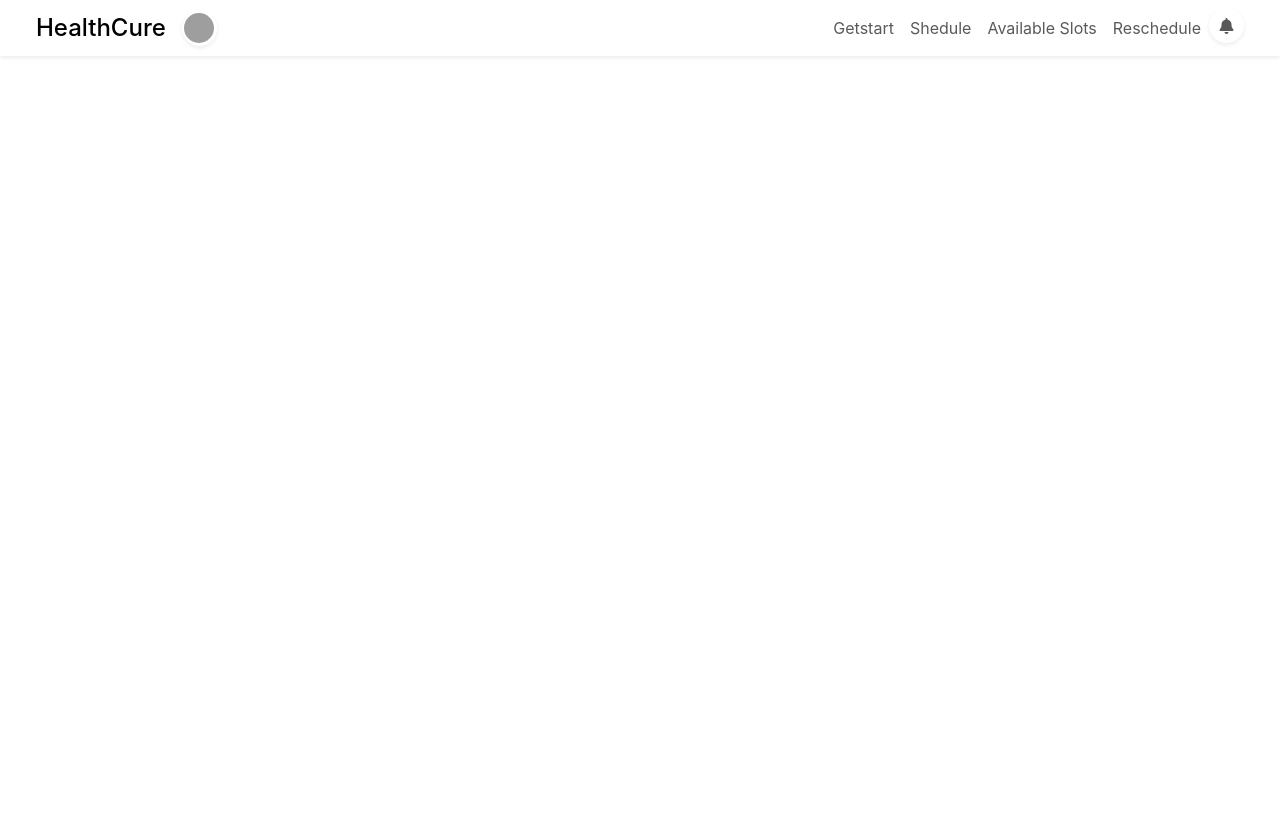
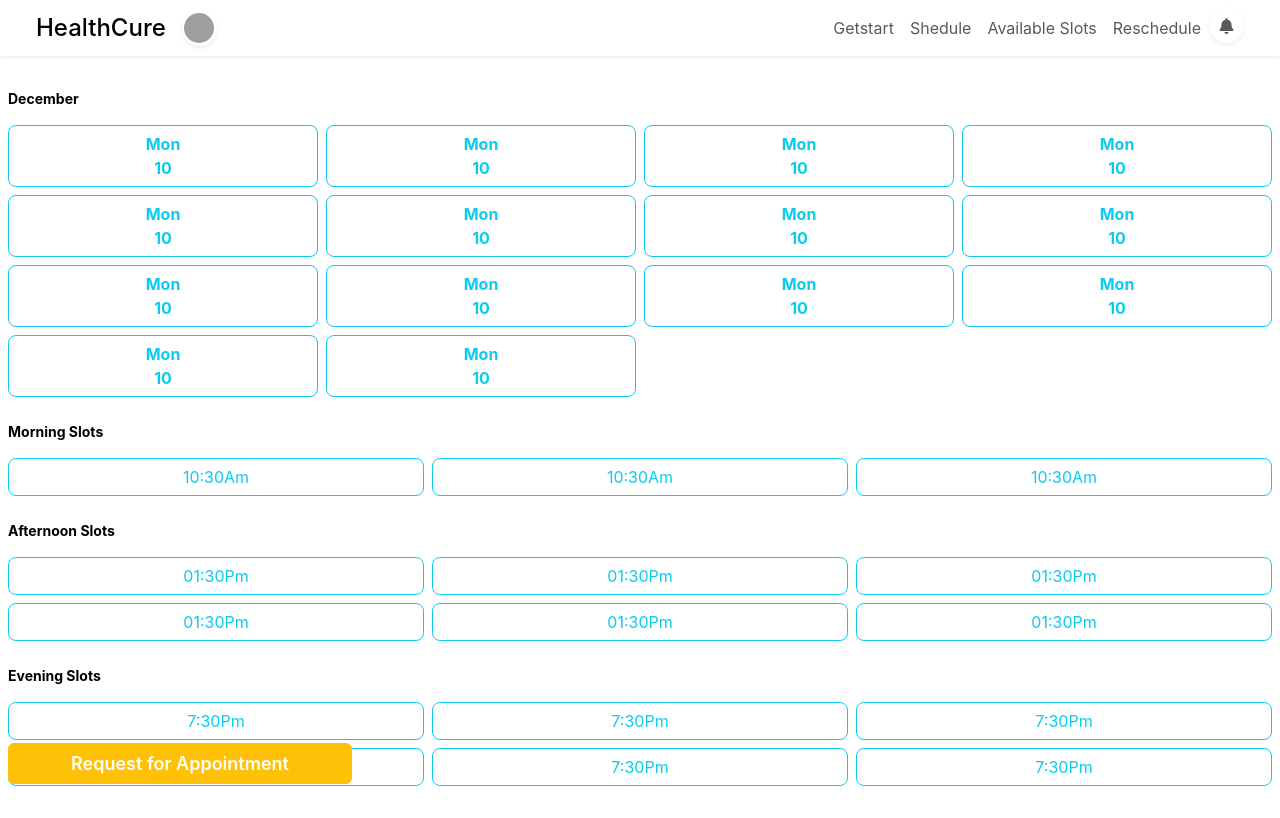
Before and after one commit to dhananjayyadav21/HealthCure, a React (Create React App) app in the folder client/: page /bookSedule in a window 1280 px wide. Built offline with nearby package versions, Linux system fonts and the light colour scheme; grey boxes are pictures that could not be loaded.

Commit message:
create doctor Details and BookShedule

```diff
--- a/client/src/components/BookSedule.jsx
+++ b/client/src/components/BookSedule.jsx
@@ -1,9 +1,78 @@
 import React from 'react'
+import { Link } from 'react-router-dom'
 
 const BookSedule = () => {
+
+    let date = [{},{},{},{},{},{},{},{},{},{},{},{},{},{}]
+    let morning = [{},{},{}]
+    let Afternoon = [{},{},{},{},{},{}]
+    let Evening = [{},{},{},{},{},{},]
+
   return (
     <>
+      <div className='BookSedule-container p-2 potion-relative'>
 
+        {/* Sedule Date */}
+        <section className='SeduleDate my-4'>
+            <small><p className='fw-bold'>December</p></small>
+            <div className='row g-2'>
+               {date.map((e)=>
+                <div className='col-3'>
+                    <div className='btn btn-outline-info fw-bolder rounded-3 d-flex flex-column justify-content-center'>
+                    <p className='m-0'>Mon</p>
+                    <p className='m-0'>10</p>
+                    </div>
+                </div> )}
+            </div>
+        </section>
+
+        {/* Morning Slots */}
+        <section className='MorningSlots my-4'>
+            <small><p className='fw-bold'>Morning Slots</p></small>
+            <div className='row g-2'>
+               {morning.map((e)=>
+                <div className='col-4'>
+                    <div className='btn btn-outline-info rounded-3 d-flex justify-content-center'>
+                        <p className='m-0'>10:30</p>
+                        <p className='m-0'>Am</p>
+                    </div>
+                </div> )}
+            </div>
+        </section>
+
+        {/* Afternoon Slots */}
+        <section className='AfternoonSlots my-4'>
+            <small><p className='fw-bold'>Afternoon Slots</p></small>
+            <div className='row g-2'>
+               {Afternoon.map((e)=>
+                <div className='col-4'>
+                    <div className='btn btn-outline-info rounded-3 d-flex justify-content-center'>
+                        <p className='m-0'>01:30</p>
+                        <p className='m-0'>Pm</p>
+                    </div>
+                </div> )}
+            </div>
+        </section>
+
+        {/* Evening Slots */}
+        <section className='EveningSlots my-4'>
+            <small><p className='fw-bold'>Evening Slots</p></small>
+            <div className='row g-2'>
+            {Evening.map((e)=>
+                <div className='col-4'>
+                    <div className='btn btn-outline-info rounded-3 d-flex justify-content-center'>
+                        <p className='m-0'>7:30</p>
+                        <p className='m-0'>Pm</p>
+                    </div>
+                </div> )}
+            </div>
+        </section>
+
+        <div>
+            <Link className='btn btn-warning btn-RequestAppointment text-white fw-sm-bold my-3' to="/">Request for Appointment</Link>
+        </div>
+
+      </div>
     </>
   )
 }
--- a/client/src/components/DoctorCards.jsx
+++ b/client/src/components/DoctorCards.jsx
@@ -1,9 +1,17 @@
 import React from 'react'
+import { useNavigate } from 'react-router-dom'
 
 const DoctorCards = () => {
+
+   const navigate = useNavigate();
+
+   const ShowDoctorDetails = ()=>{
+      navigate("/doctorDetail")
+   }
+
   return (
     <>
-        <div className="col-sm-6 col-md-3">
+        <div className="col-sm-6 col-md-3" onClick={ShowDoctorDetails}>
             <div className='Doctor-card mx-1 rounded-3 d-flex flex-column justify-content-center align-items-center gap-2 shadow-sm rounded-3 cursor-pointer'>
                 <div className='Doctor-img-container rounded-top-3'>
                     <img className='card-img-top' src="assets/img/Doctor_icon.png" alt="Doctors" />
--- a/client/src/index.css
+++ b/client/src/index.css
@@ -123,8 +123,9 @@ code {
   color: rgb(221, 221, 5);
 }
 
-.DoctorDetail-left-container .btn-Appointment {
-  /* width: calc(100% - 14px); */
+.DoctorDetail-left-container .btn-Appointment,
+.btn-RequestAppointment {
+  width: calc(100% - 16px);
   font-size: large;
   font-weight: 600;
   position: fixed;
@@ -164,7 +165,13 @@ code {
 }
 
 @media screen and (min-width: 720px) {
-
+  .btn-RequestAppointment {
+    width: calc(30% - 40px);
+    font-size: large;
+    font-weight: 600;
+    position: fixed;
+    bottom: 0;
+  }
 }
 
 @media screen and (min-width: 992px) {
--- a/client/src/pages/DoctorDetail.jsx
+++ b/client/src/pages/DoctorDetail.jsx
@@ -1,5 +1,6 @@
 import React from 'react'
 import { Link } from 'react-router-dom'
+import BookSedule from '../components/BookSedule'
 
 const DoctorDetail = () => {
   return (
@@ -43,9 +44,9 @@ const DoctorDetail = () => {
             </section>
 
             {/* DoctorDetail-Right-container  */}
-            <section className='col-md-4 DoctorDetail-right-container d-flex justify-content-center align-items-center'>
-                <div className='bg-primary'>
-                        jhbhn
+            <section className='col-md-4 DoctorDetail-right-container d-flex justify-content-center d-none d-md-flex'>
+                <div className='bg-light p-4 rounded-4'>
+                    <BookSedule/>
                 </div>
             </section>
         </div>
```
